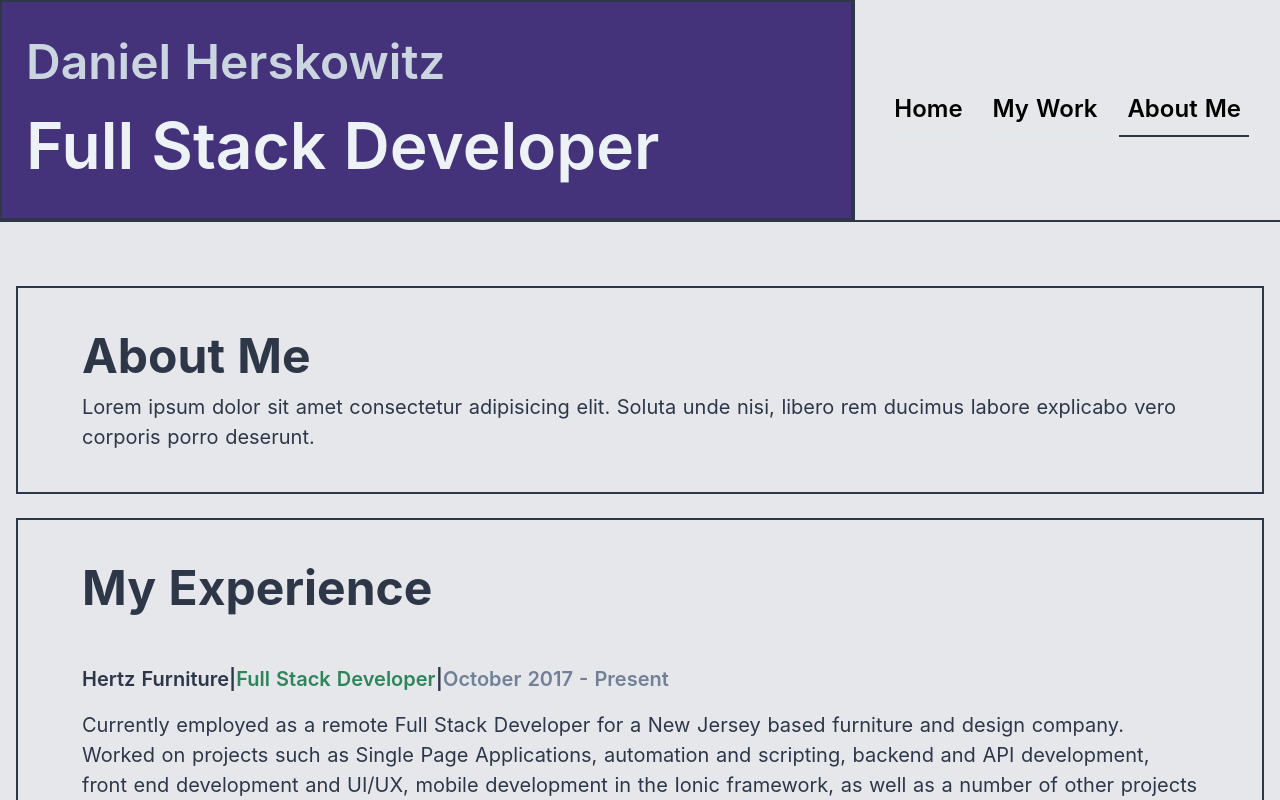
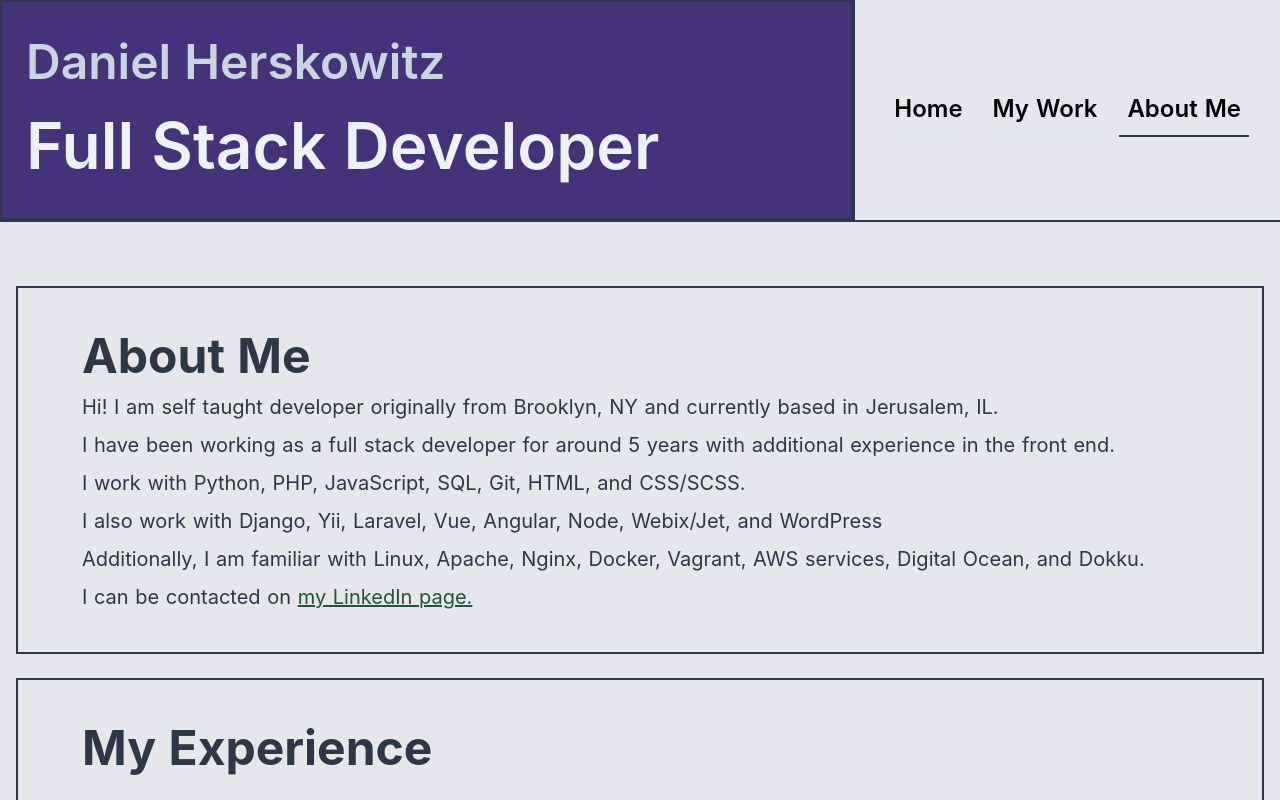
Before and after one commit to dherskowitz/portfolio, a Nuxt app: page /aboutme in a window 1280 px wide. Shown: the top 800 px of the page. Built offline with nearby package versions, Linux system fonts and the light colour scheme.

Commit message:
add about me content

```diff
--- a/pages/aboutme.vue
+++ b/pages/aboutme.vue
@@ -7,7 +7,12 @@
     <section class="container my-16 pb-16 text-gray-800 text-xl">
       <div class="py-8 px-6 md:px-16 border-2 border-gray-800">
         <h1 class="text-5xl font-bold">About Me</h1>
-        <p class="pb-2">Lorem ipsum dolor sit amet consectetur adipisicing elit. Soluta unde nisi, libero rem ducimus labore explicabo vero corporis porro deserunt.</p>
+        <p class="pb-2">Hi! I am self taught developer originally from Brooklyn, NY and currently based in Jerusalem, IL.</p>
+        <p class="pb-2">I have been working as a full stack developer for around 5 years with additional experience in the front end.</p>
+        <p class="pb-2">I work with Python, PHP, JavaScript, SQL, Git, HTML, and CSS/SCSS.</p>
+        <p class="pb-2">I also work with Django, Yii, Laravel, Vue, Angular, Node, Webix/Jet,  and WordPress</p>
+        <p class="pb-2">Additionally, I am familiar with Linux, Apache, Nginx, Docker, Vagrant, AWS services, Digital Ocean, and Dokku.</p>
+        <p class="pb-2">I can be contacted on <a href="https://www.linkedin.com/in/daniel-herskowitz-105/" target="_blank" class="text-green-900 underline">my LinkedIn page.</a></p>
       </div>
       <div class="py-8 px-6 md:px-16 mt-6 border-2 border-gray-800">
         <h1 class="text-5xl font-bold">My Experience</h1>
```
